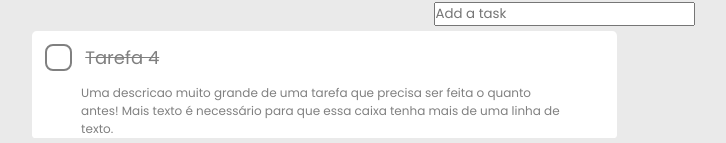
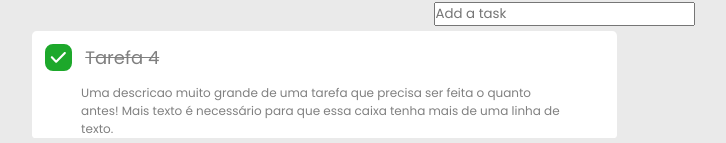
Before and after one commit to andrealvescorreia/todo-react, a React (Vite) app: page / in a window 1280 px wide. Shown: the top 143 px of the page, without its empty margins (76-802 px from the left). Built offline with nearby package versions, Linux system fonts and the light colour scheme.

Commit message:
fix dumb css mistake

```diff
--- a/src/components/ToDoCard/styles.css
+++ b/src/components/ToDoCard/styles.css
@@ -4,7 +4,6 @@
     width: 55%;
     border-radius: 0.4em;
     margin-top: 0.4em;
-
 }
 
 .completed .task-name {
@@ -33,7 +32,7 @@
     color: var(--darkgrey);
 }
 
-.card :hover {
+.card:hover {
     cursor: pointer;
 }
 
@@ -64,27 +63,39 @@
     cursor: pointer;
 }
 
+.completed .task-checkbox {
+    background-color: #1DA82B;
+    border-color:#1DA82B;
+}
 
-.task-edit {
+.completed .task-checkbox svg {
+    fill: white;
+}
+
+.completed .task-checkbox:hover{
+    background-color:#56b960;
+}
+
+.task-edit{
     width: 2em;
     height: 2em;
-    margin: 1em;
-    border: none;
-    background: none;
+
     margin-left: auto;
     margin-right: 1em;
+
+    border: 0;
+    border-radius: 100%;
+    background-color: transparent;
+}
+
+.task-edit:hover{
+    cursor: pointer;
+    background: var(--lightgrey);
 }
 
 .task-edit svg {
     padding: 0.3em;
     fill: none;
-}
-
-.task-edit :hover {
-    background: var(--lightgrey);
-    cursor: pointer;
-    border-radius: 1em;
-    border: none;
 }
 
 .card:hover .task-edit svg {
```
